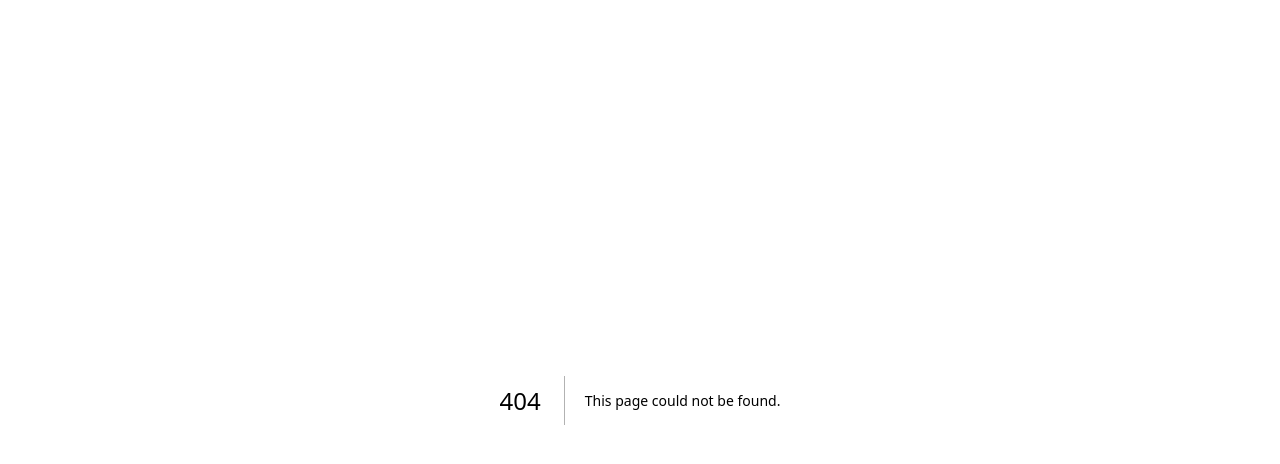
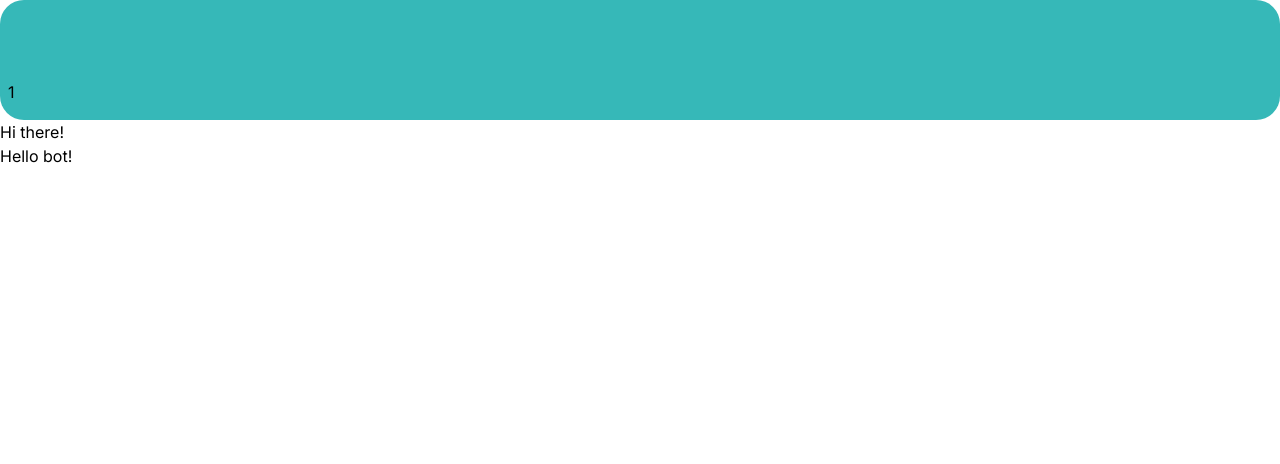
Before and after one commit to saharmlzd/chat, a Next.js app: page /chats/1 in a window 1280 px wide. Before the commit this address had no page. Shown: the top 464 px of the page. Built offline with nearby package versions, Linux system fonts and the light colour scheme.

Commit message:
fix pages

```diff
--- a/src/app/chat/[slug]/page.jsx
+++ /dev/null
@@ -1,41 +0,0 @@
-"use client";
-import { useState, useRef, useEffect } from "react";
-
-export default function ChatPage({ params }) {
-  const [messages, setMessages] = useState([]);
-  const [pageNumber, setPageNumber] = useState(1);
-
-  useEffect(() => {
-    const fetchMessages = async () => {
-      const response = await fetch(
-        "https://jsonplaceholder.typicode.com/photos",
-        {
-          method: "GET",
-          params: {
-            _page: pageNumber,
-            _limit: 10,
-          },
-        }
-      );
-      const data = await response.json();
-      setMessages(data);
-      console.log(data, "data");
-    };
-
-    fetchMessages();
-  }, [pageNumber]);
-
-  const handleLoadMore = () => {
-    setPageNumber(pageNumber + 1);
-  };
-
-  return (
-    <div>
-      {/* {messages.map((message) => (
-        <div>{message.title}</div>
-      ))} */}
-      {params.slug}
-      {/* <button onClick={handleLoadMore}>Load more</button> */}
-    </div>
-  );
-}
--- /dev/null
+++ b/src/app/chats/[slug]/page.jsx
@@ -0,0 +1,74 @@
+"use client";
+import { useState, useRef, useEffect } from "react";
+
+export default function ChatPage({ params }) {
+  const [pageNumber, setPageNumber] = useState(1);
+  const [messages, setMessages] = useState([
+    {
+      text: "Hi there!",
+      from: "Bot",
+    },
+    {
+      text: "Hello bot!",
+      from: "User",
+    },
+  ]);
+  // useEffect(() => {
+  //   const fetchMessages = async () => {
+  //     const response = await fetch(
+  //       "https://jsonplaceholder.typicode.com/photos",
+  //       {
+  //         method: "GET",
+  //         params: {
+  //           _page: pageNumber,
+  //           _limit: 10,
+  //         },
+  //       }
+  //     );
+  //     const data = await response.json();
+  //     setMessages(data);
+  //     console.log(data, "data");
+  //   };
+
+  //   fetchMessages();
+  // }, [pageNumber]);
+  const addMessage = (text, from) => {
+    setMessages([...messages, { text, from }]);
+  };
+  const handleLoadMore = () => {
+    setPageNumber(pageNumber + 1);
+  };
+
+  return (
+    <div>
+      <div className="w-full bg-[#fcffff]rounded-3xl ">
+        <div className="w-full bg-[#36B8B8] rounded-3xl pt-20 pb-4">
+          <div className="pl-2"> {params.slug}</div>
+        </div>
+      </div>
+      <div className="chat-page">
+        <div className="messages">
+          {messages.map((msg) => (
+            <div className={`message ${msg.from}`}>
+              <p>{msg.text}</p>
+            </div>
+          ))}
+        </div>
+
+        <input
+          type="text"
+          onKeyPress={(e) => {
+            if (e.key === "Enter") {
+              addMessage(e.target.value, "User");
+              e.target.value = "";
+            }
+          }}
+        />
+      </div>
+      {/* {messages.map((message) => (
+        <div>{message.title}</div>
+      ))} */}
+      {/* <button onClick={handleLoadMore}>Load more</button> */}
+    </div>
+  );
+}
--- a/src/app/home/page.jsx
+++ b/src/app/chats/page.jsx
@@ -5,10 +5,11 @@ import profile1 from "@/assets/images/1.jpeg";
 import profile2 from "@/assets/images/2.jpeg";
 import profile3 from "@/assets/images/3.jpeg";
 import { useRef, useState, useEffect, useLayoutEffect } from "react";
+
 const users = [
-  { id: 1, name: "Devesh Ojha", profile: profile1 },
+  { id: 1, name: "DeveshOjha", profile: profile1 },
   { id: 2, name: "Sachin", profile: profile2 },
-  { id: 3, name: "Mohit tyagi", profile: profile3 },
+  { id: 3, name: "Mohittyagi", profile: profile3 },
 ];
 export default function HomePage() {
   const [tooltipHeight, setTooltipHeight] = useState(0);
@@ -16,8 +17,8 @@ export default function HomePage() {
   const router = useRouter();
   const outerDiv = useRef(null);
 
-  const handleUserClick = (userId) => {
-    router.push(`/chat/${userId}`);
+  const handleUserClick = (userName) => {
+    router.push(`/chats/${userName}`);
   };
   // useEffect(() => {
   //   const { height } = outerDiv.current.getBoundingClientRect();
@@ -52,7 +53,7 @@ export default function HomePage() {
             <div
               className="px-4 py-5 "
               key={user.id}
-              onClick={() => handleUserClick(user.id)}
+              onClick={() => handleUserClick(user.name)}
             >
               <div>
                 <div className="overflow-x-auto">
--- /dev/null
+++ b/src/app/not-found.jsx
@@ -0,0 +1,23 @@
+import Link from "next/link";
+
+export default function NotFound() {
+  return (
+    <div>
+      <main class="h-screen w-full flex flex-col justify-center items-center bg-[#1A2238]">
+        <h1 class="text-9xl font-extrabold text-white tracking-widest">404</h1>
+        <div class="bg-[#FF6A3D] px-2 text-sm rounded rotate-12 absolute">
+          Page Not Found
+        </div>
+        <button class="mt-5">
+          <a class="relative inline-block text-sm font-medium text-[#FF6A3D] group active:text-orange-500 focus:outline-none focus:ring">
+            <span class="absolute inset-0 transition-transform translate-x-0.5 translate-y-0.5 bg-[#FF6A3D] group-hover:translate-y-0 group-hover:translate-x-0"></span>
+
+            <span class="relative block px-8 py-3 bg-[#1A2238] border border-current">
+              <Link href="/">Go back to Home</Link>
+            </span>
+          </a>
+        </button>
+      </main>
+    </div>
+  );
+}
```
Also changed, not shown: src/app/page.jsx (renamed from src/app/page.js).
